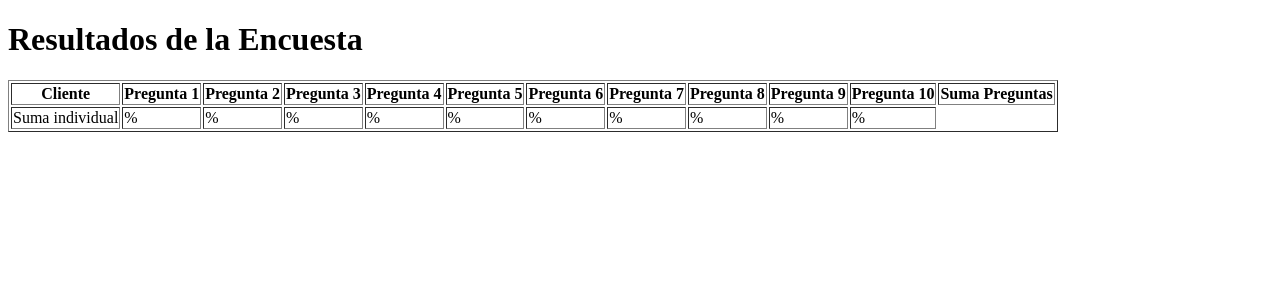
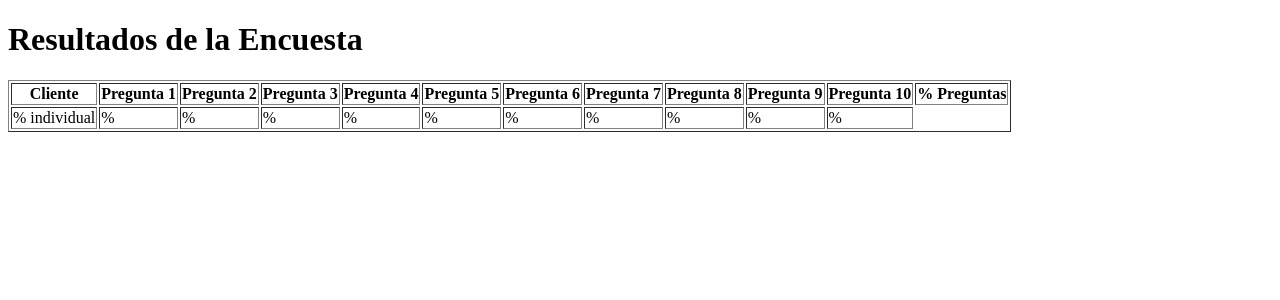
Before and after one commit to ManuelHuayhua/encuesta-BI, a Flask app: template templates/index.html in a window 1280 px wide. Shown: the top 300 px of the page. Run offline with Flask 3, Linux system fonts and the light colour scheme; the template is opened without the code that fills it, so the values that code supplies are empty; some libraries are stand-ins or nearby versions.

Commit message:
terminado

```diff
--- a/templates/index.html
+++ b/templates/index.html
@@ -24,7 +24,7 @@
             <th>Pregunta 8</th>
             <th>Pregunta 9</th>
             <th>Pregunta 10</th>
-            <th>Suma Preguntas</th>
+            <th>% Preguntas</th>
 
         </tr>
         {% for row in data %}
@@ -44,7 +44,7 @@
         </tr>
         {% endfor %}
         <tr>
-            <td>Suma individual</td>
+            <td>% individual</td>
             <td>{{ resultado_final }}%</td>
             <td>{{ resultado_final_pregunta2 }}%</td>
             <td>{{ resultado_final_pregunta3 }}%</td>
```
